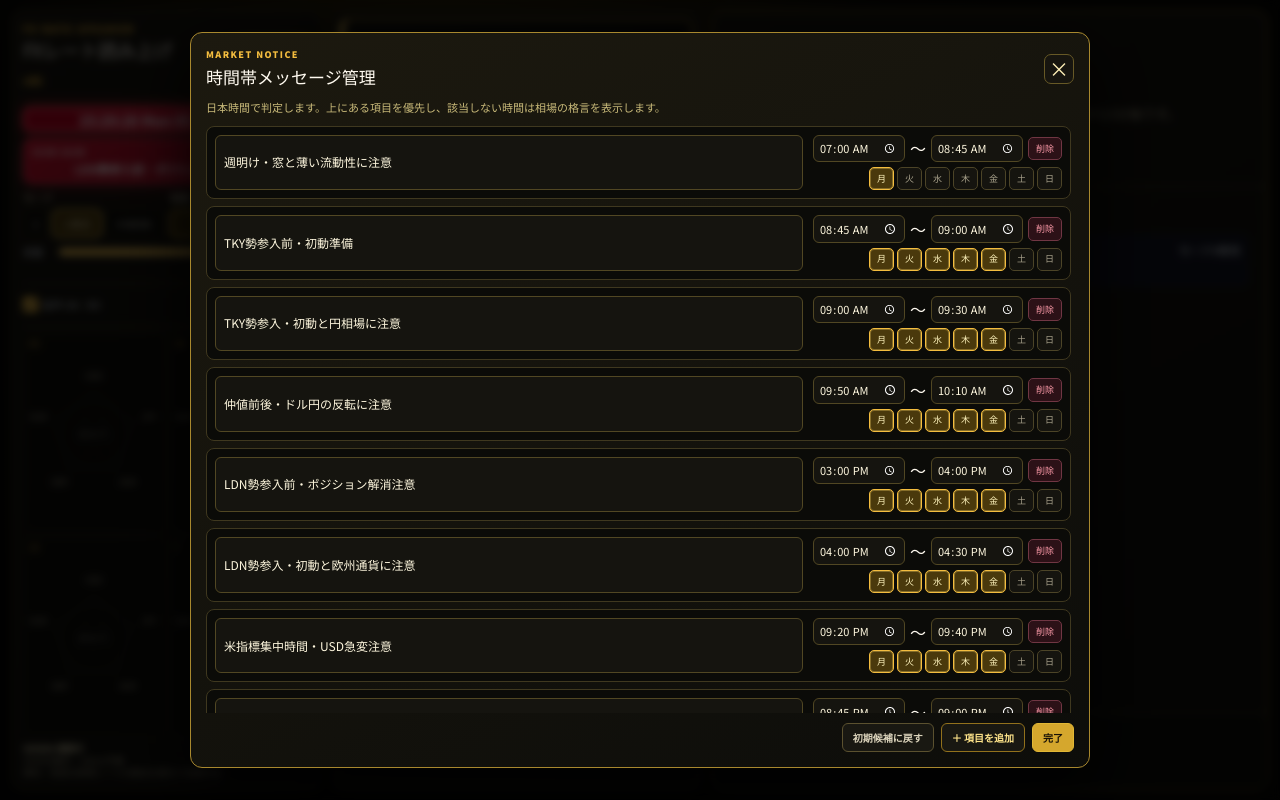
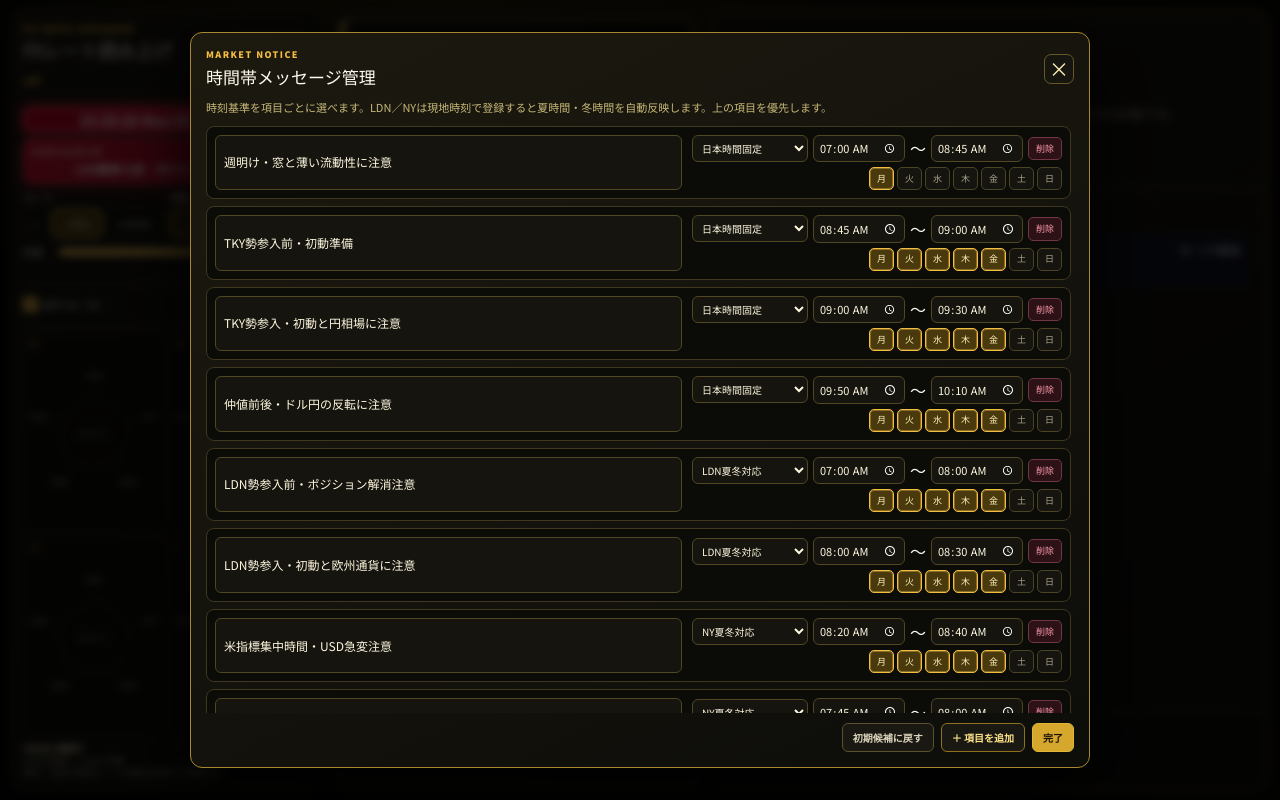
Before and after one commit to PrimeMinister2026/fx-rate-speaker, a Next.js app: page / in a window 1280 px wide. Both pictures are taken after a click on the button "管理". Built offline with nearby package versions, Linux system fonts and the light colour scheme.

Commit message:
FX Rate Speaker v87: DST-aware market notices

```diff
--- a/app/globals.css
+++ b/app/globals.css
@@ -88,9 +88,10 @@ button.chosen { border-color:var(--gold); background:#392d0c; color:#fff1b2; box
 .notice-admin-help { margin:0; color:#c8b979; font-size:11px; }
 .notice-admin-list { display:grid; gap:7px; overflow:auto; padding-right:3px; }
 .notice-admin-row { display:grid; grid-template-columns:minmax(220px,1fr) auto; grid-template-areas:"message time" "message days"; gap:5px 10px; padding:8px; border:1px solid #3f381f; border-radius:8px; background:#0b0b08; }
-.notice-admin input { border:1px solid #514723; border-radius:6px; background:#15140f; color:#fff8df; }
+.notice-admin input,.notice-admin select { border:1px solid #514723; border-radius:6px; background:#15140f; color:#fff8df; }
 .notice-message-input { grid-area:message; min-width:0; padding:7px 8px; font-size:12px; }
 .notice-time-row { grid-area:time; display:flex; align-items:center; gap:5px; }
+.notice-time-row select { width:116px; padding:4px 5px; font-size:10px; }
 .notice-time-row input { width:92px; padding:4px 5px; font-size:11px; }
 .notice-delete { border:1px solid #703643; border-radius:5px; padding:4px 7px; background:#2c1117; color:#ff9cab; font-size:9px; }
 .notice-weekdays { grid-area:days; display:flex; justify-content:flex-end; gap:3px; }
--- a/app/page.tsx
+++ b/app/page.tsx
@@ -91,7 +91,7 @@ const OANDA_SHADOW_STORAGE_KEY = "fx-rate-speaker-oanda-shadow-v1";
 const OANDA_PRIMARY_STALE_MS = 60 * 1000;
 const OANDA_SHADOW_MAX_RECORDS = 5000;
 const SYNTHETIC_STORAGE_KEY = "fx-rate-speaker-synthetic-learning-v1";
-const MARKET_NOTICE_STORAGE_KEY = "fx-rate-speaker-market-notices-v2";
+const MARKET_NOTICE_STORAGE_KEY = "fx-rate-speaker-market-notices-v3";
 const CALENDAR_AMBER_MINUTES = 30;
 const CALENDAR_ORANGE_MINUTES = 10;
 const CALENDAR_RED_MINUTES = 5;
@@ -202,7 +202,22 @@ type MarketNotice = {
   start: string;
   end: string;
   weekdays: number[];
+  timeBasis: MarketNoticeTimeBasis;
 };
+
+type MarketNoticeTimeBasis = "fixed" | "london" | "new_york";
+
+const MARKET_NOTICE_TIME_ZONES: Record<MarketNoticeTimeBasis, string> = {
+  fixed: "Asia/Tokyo",
+  london: "Europe/London",
+  new_york: "America/New_York",
+};
+
+const MARKET_NOTICE_TIME_BASIS_OPTIONS: Array<{ value: MarketNoticeTimeBasis; label: string }> = [
+  { value: "fixed", label: "日本時間固定" },
+  { value: "london", label: "LDN夏冬対応" },
+  { value: "new_york", label: "NY夏冬対応" },
+];
 
 const WEEKDAYS = [
   { value: 1, label: "月" }, { value: 2, label: "火" }, { value: 3, label: "水" },
@@ -211,18 +226,18 @@ const WEEKDAYS = [
 ] as const;
 const WEEKDAYS_ONLY = [1, 2, 3, 4, 5];
 const DEFAULT_MARKET_NOTICES: MarketNotice[] = [
-  { id: "monday-open", message: "週明け・窓と薄い流動性に注意", start: "07:00", end: "08:45", weekdays: [1] },
-  { id: "tokyo-pre", message: "TKY勢参入前・初動準備", start: "08:45", end: "09:00", weekdays: WEEKDAYS_ONLY },
-  { id: "tokyo-open", message: "TKY勢参入・初動と円相場に注意", start: "09:00", end: "09:30", weekdays: WEEKDAYS_ONLY },
-  { id: "tokyo-fix", message: "仲値前後・ドル円の反転に注意", start: "09:50", end: "10:10", weekdays: WEEKDAYS_ONLY },
-  { id: "london-pre", message: "LDN勢参入前・ポジション解消注意", start: "15:00", end: "16:00", weekdays: WEEKDAYS_ONLY },
-  { id: "london-open", message: "LDN勢参入・初動と欧州通貨に注意", start: "16:00", end: "16:30", weekdays: WEEKDAYS_ONLY },
-  { id: "new-york-data", message: "米指標集中時間・USD急変注意", start: "21:20", end: "21:40", weekdays: WEEKDAYS_ONLY },
-  { id: "new-york-pre", message: "NY勢参入前・欧米の引継ぎ注意", start: "20:45", end: "21:00", weekdays: WEEKDAYS_ONLY },
-  { id: "new-york-open", message: "NY勢参入・初動と逆流に注意", start: "21:00", end: "21:30", weekdays: WEEKDAYS_ONLY },
-  { id: "option-cut", message: "NYオプションカット前後注意", start: "22:50", end: "23:10", weekdays: WEEKDAYS_ONLY },
-  { id: "friday-close", message: "週末・ポジション調整と手仕舞い注意", start: "23:30", end: "23:50", weekdays: [5] },
-  { id: "london-fix", message: "LDNフィックス前後・急変注意", start: "23:50", end: "00:10", weekdays: WEEKDAYS_ONLY },
+  { id: "monday-open", message: "週明け・窓と薄い流動性に注意", start: "07:00", end: "08:45", weekdays: [1], timeBasis: "fixed" },
+  { id: "tokyo-pre", message: "TKY勢参入前・初動準備", start: "08:45", end: "09:00", weekdays: WEEKDAYS_ONLY, timeBasis: "fixed" },
+  { id: "tokyo-open", message: "TKY勢参入・初動と円相場に注意", start: "09:00", end: "09:30", weekdays: WEEKDAYS_ONLY, timeBasis: "fixed" },
+  { id: "tokyo-fix", message: "仲値前後・ドル円の反転に注意", start: "09:50", end: "10:10", weekdays: WEEKDAYS_ONLY, timeBasis: "fixed" },
+  { id: "london-pre", message: "LDN勢参入前・ポジション解消注意", start: "07:00", end: "08:00", weekdays: WEEKDAYS_ONLY, timeBasis: "london" },
+  { id: "london-open", message: "LDN勢参入・初動と欧州通貨に注意", start: "08:00", end: "08:30", weekdays: WEEKDAYS_ONLY, timeBasis: "london" },
+  { id: "new-york-data", message: "米指標集中時間・USD急変注意", start: "08:20", end: "08:40", weekdays: WEEKDAYS_ONLY, timeBasis: "new_york" },
+  { id: "new-york-pre", message: "NY勢参入前・欧米の引継ぎ注意", start: "07:45", end: "08:00", weekdays: WEEKDAYS_ONLY, timeBasis: "new_york" },
+  { id: "new-york-open", message: "NY勢参入・初動と逆流に注意", start: "08:00", end: "08:30", weekdays: WEEKDAYS_ONLY, timeBasis: "new_york" },
+  { id: "option-cut", message: "NYオプションカット前後注意", start: "09:50", end: "10:10", weekdays: WEEKDAYS_ONLY, timeBasis: "new_york" },
+  { id: "friday-close", message: "週末・ポジション調整と手仕舞い注意", start: "10:30", end: "10:50", weekdays: [5], timeBasis: "new_york" },
+  { id: "london-fix", message: "LDNフィックス前後・急変注意", start: "15:50", end: "16:10", weekdays: WEEKDAYS_ONLY, timeBasis: "london" },
 ];
 const MARKET_PROVERBS = [
   "休むも相場",
@@ -287,9 +302,9 @@ function formatLiveDateTime(timestamp: number) {
   return `${parts.hour}:${parts.minute}:${parts.second} ${parts.weekday} ${parts.day} ${parts.month} ${parts.year}`;
 }
 
-function marketClock(timestamp: number) {
+function marketClock(timestamp: number, timeZone = "Asia/Tokyo") {
   const parts = Object.fromEntries(new Intl.DateTimeFormat("en-GB", {
-    timeZone: "Asia/Tokyo",
+    timeZone,
     weekday: "short",
     hour: "2-digit",
     minute: "2-digit",
@@ -305,8 +320,8 @@ function timeToMinute(value: string) {
 }
 
 function activeMarketNotice(notices: MarketNotice[], timestamp: number) {
-  const now = marketClock(timestamp);
   return notices.find((notice) => {
+    const now = marketClock(timestamp, MARKET_NOTICE_TIME_ZONES[notice.timeBasis]);
     if (!notice.weekdays.includes(now.weekday)) return false;
     const start = timeToMinute(notice.start);
     const end = timeToMinute(notice.end);
@@ -314,6 +329,33 @@ function activeMarketNotice(notices: MarketNotice[], timestamp: number) {
       ? now.minute >= start && now.minute < end
       : now.minute >= start || now.minute < end;
   }) ?? null;
+}
+
+function timeZoneOffsetMinutes(timestamp: number, timeZone: string) {
+  const parts = Object.fromEntries(new Intl.DateTimeFormat("en-CA", {
+    timeZone,
+    year: "numeric",
+    month: "2-digit",
+    day: "2-digit",
+    hour: "2-digit",
+    minute: "2-digit",
+    second: "2-digit",
+    hourCycle: "h23",
+  }).formatToParts(timestamp).map((part) => [part.type, part.value]));
+  const asUtc = Date.UTC(Number(parts.year), Number(parts.month) - 1, Number(parts.day), Number(parts.hour), Number(parts.minute), Number(parts.second));
+  return Math.round((asUtc - timestamp) / 60_000);
+}
+
+function formatClockMinute(value: number) {
+  const minute = ((value % 1440) + 1440) % 1440;
+  return `${String(Math.floor(minute / 60)).padStart(2, "0")}:${String(minute % 60).padStart(2, "0")}`;
+}
+
+function marketNoticeDisplayRange(notice: MarketNotice, timestamp: number) {
+  if (notice.timeBasis === "fixed") return `${notice.start}–${notice.end}`;
+  const sourceZone = MARKET_NOTICE_TIME_ZONES[notice.timeBasis];
+  const offset = timeZoneOffsetMinutes(timestamp, "Asia/Tokyo") - timeZoneOffsetMinutes(timestamp, sourceZone);
+  return `${formatClockMinute(timeToMinute(notice.start) + offset)}–${formatClockMinute(timeToMinute(notice.end) + offset)} JST`;
 }
 
 function fallbackMarketProverb(timestamp: number) {
@@ -739,8 +781,17 @@ export default function Home() {
     try {
       const saved = localStorage.getItem(MARKET_NOTICE_STORAGE_KEY);
       if (saved) {
-        const parsed = JSON.parse(saved) as MarketNotice[];
-        if (Array.isArray(parsed)) setMarketNotices(parsed);
+        const parsed = JSON.parse(saved) as Array<Partial<MarketNotice>>;
+        if (Array.isArray(parsed)) {
+          setMarketNotices(parsed.filter((notice) => notice.id && notice.message && notice.start && notice.end).map((notice) => ({
+            id: notice.id!,
+            message: notice.message!,
+            start: notice.start!,
+            end: notice.end!,
+            weekdays: Array.isArray(notice.weekdays) ? notice.weekdays : [...WEEKDAYS_ONLY],
+            timeBasis: notice.timeBasis && notice.timeBasis in MARKET_NOTICE_TIME_ZONES ? notice.timeBasis : "fixed",
+          })));
+        }
       }
     } catch (error) {
       console.warn("FX Rate Speaker market notice restore failed", error);
@@ -772,7 +823,7 @@ export default function Home() {
     const id = `notice-${Date.now()}`;
     setMarketNotices((current) => [
       ...current,
-      { id, message: "新しい注意事項", start: "12:00", end: "12:30", weekdays: [...WEEKDAYS_ONLY] },
+      { id, message: "新しい注意事項", start: "12:00", end: "12:30", weekdays: [...WEEKDAYS_ONLY], timeBasis: "fixed" },
     ]);
   }
 
@@ -2461,7 +2512,7 @@ export default function Home() {
           <time className={`control-clock ${isClockAlertWindow(currentTime) ? "alert-window" : ""}`} dateTime={new Date(currentTime).toISOString()}>{formatLiveDateTime(currentTime)}</time>
           <section className={`market-notice ${currentMarketNotice ? "scheduled" : "proverb"}`} aria-live="polite">
             <div className="market-notice-head">
-              <span>{currentMarketNotice ? `${currentMarketNotice.start}–${currentMarketNotice.end}` : "MARKET NOTE"}</span>
+              <span>{currentMarketNotice ? marketNoticeDisplayRange(currentMarketNotice, currentTime) : "MARKET NOTE"}</span>
               <button type="button" onClick={() => setMarketNoticeAdminOpen(true)}>管理</button>
             </div>
             <strong>{marketMessage}</strong>
@@ -2666,13 +2717,17 @@ export default function Home() {
               <div><p>MARKET NOTICE</p><h2 id="notice-admin-title">時間帯メッセージ管理</h2></div>
               <button type="button" onClick={() => setMarketNoticeAdminOpen(false)} aria-label="閉じる">×</button>
             </header>
-            <p className="notice-admin-help">日本時間で判定します。上にある項目を優先し、該当しない時間は相場の格言を表示します。</p>
+            <p className="notice-admin-help">時刻基準を項目ごとに選べます。LDN／NYは現地時刻で登録すると夏時間・冬時間を自動反映します。上の項目を優先します。</p>
             <div className="notice-admin-list">
               {marketNotices.map((notice) => (
                 <article className="notice-admin-row" key={notice.id}>
                   <input className="notice-message-input" value={notice.message} aria-label="表示メッセージ"
                     onChange={(event) => updateMarketNotice(notice.id, { message: event.target.value })} />
                   <div className="notice-time-row">
+                    <select value={notice.timeBasis} aria-label="時刻基準"
+                      onChange={(event) => updateMarketNotice(notice.id, { timeBasis: event.target.value as MarketNoticeTimeBasis })}>
+                      {MARKET_NOTICE_TIME_BASIS_OPTIONS.map((option) => <option key={option.value} value={option.value}>{option.label}</option>)}
+                    </select>
                     <input type="time" value={notice.start} aria-label="開始時刻"
                       onChange={(event) => updateMarketNotice(notice.id, { start: event.target.value })} />
                     <span>〜</span>
--- a/lib/version.ts
+++ b/lib/version.ts
@@ -1,3 +1,3 @@
-export const FX_RATE_SPEAKER_VERSION = 86 as const;
+export const FX_RATE_SPEAKER_VERSION = 87 as const;
 export const FX_RATE_SPEAKER_VERSION_LABEL = `v${FX_RATE_SPEAKER_VERSION}`;
 export const FX_RATE_SPEAKER_TITLE = `FX Rate Speaker ${FX_RATE_SPEAKER_VERSION_LABEL}`;
```
Also changed, not shown: 1 other file (tests, documents, lock files or other folders).
